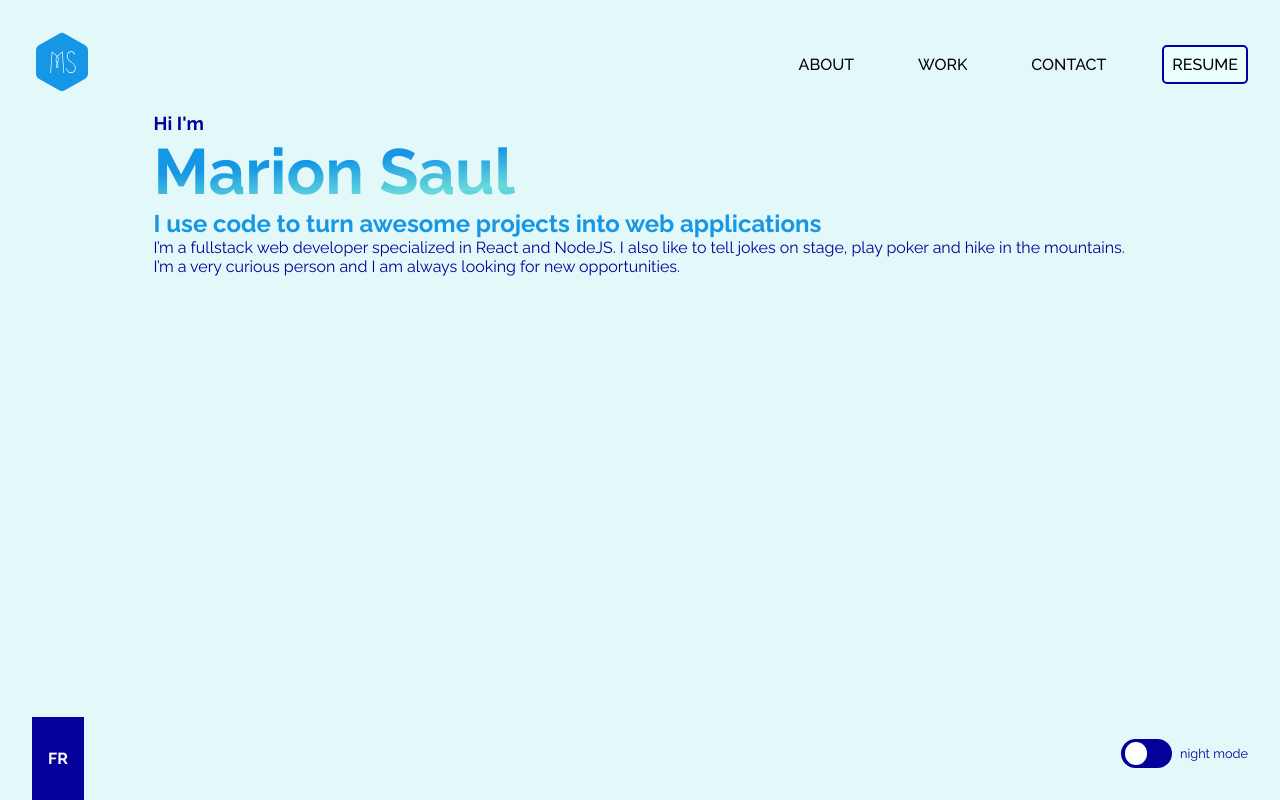
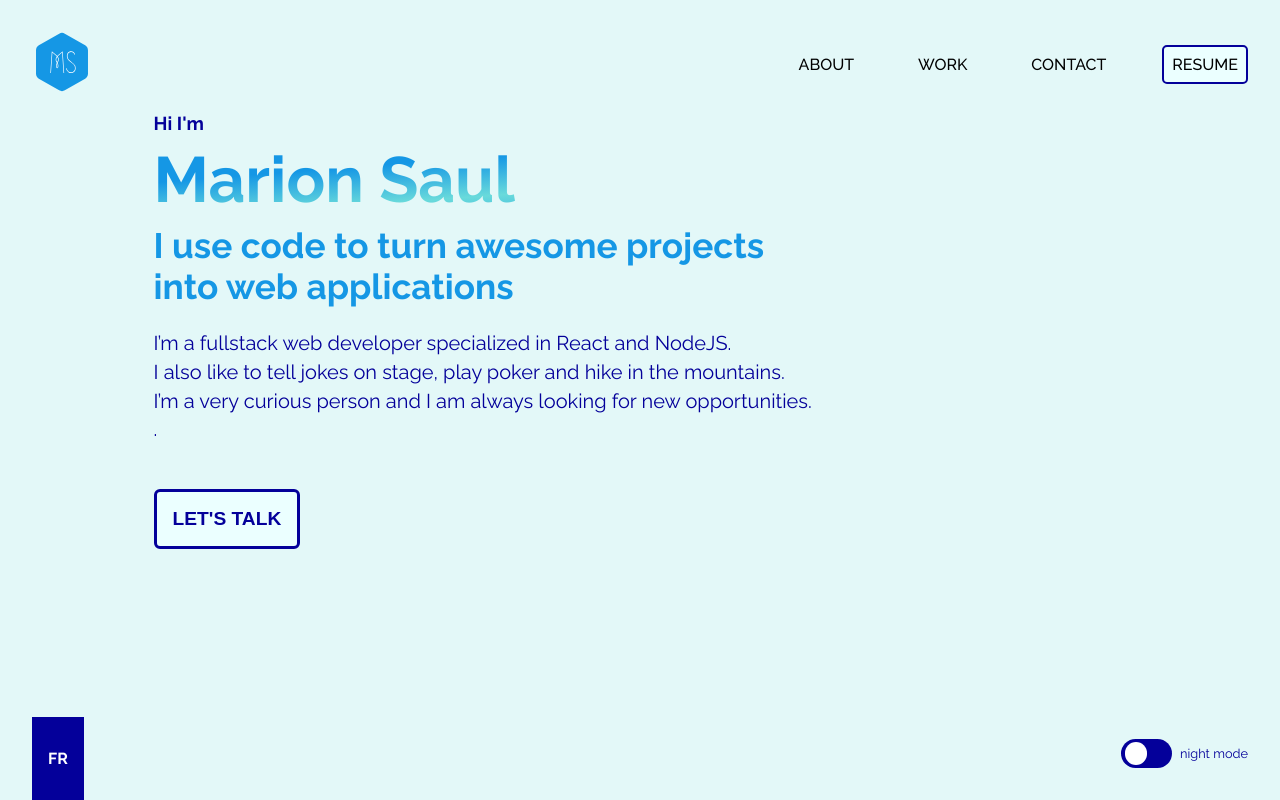
Before and after one commit to Wawamama/portfolio, a React (Create React App) app: page / in a window 1280 px wide. Built offline with nearby package versions, Linux system fonts and the light colour scheme; a web font is replaced by a local one.

Commit message:
homepage ok for desktop

```diff
--- a/src/screens/Home/Home.jsx
+++ b/src/screens/Home/Home.jsx
@@ -1,28 +1,41 @@
+import { NavLink } from 'react-router-dom'
 import { useLanguage } from '../../contexts/language'
 import './home.css'
 
 const contentEN = {
 	hello: "Hi I'm",
-	text: 'I’m a fullstack web developer specialized in React and NodeJS. I also like to tell jokes on stage, play poker and hike in the mountains. I’m a very curious person and I am always looking for new opportunities.',
+	text: `I’m a fullstack web developer specialized in React and NodeJS. \n
+	I also like to tell jokes on stage, play poker and hike in the mountains.\n
+	I’m a very curious person and I am always looking for new opportunities.`,
 	h2: 'I use code to turn awesome projects into web applications',
+	button: "Let's talk",
 }
 
 const contentFR = {
 	hello: 'Bonjour, je suis',
-	text: "Je suis une developpeuse fullstack spécialisée en React et NodeJS. J'aime aussi raconter des blagues sur scène, jouer aux cartes et marcher dans la montagne. Je suis curieuse de nature et toujours à la recherche de nouveaux challenges.",
+	text: `Je suis une developpeuse fullstack spécialisée en React et NodeJS. \n
+	J'aime aussi raconter des blagues sur scène, jouer aux cartes et marcher dans la montagne.
+	Je suis curieuse de nature et toujours à la recherche de nouveaux challenges.`,
 	h2: 'Je tape des lignes de code pour transformer des supers projets en applications web',
+	button: 'Contactez moi',
 }
 
 const Home = () => {
 	const language = useLanguage()
+	const content = language === 'EN' ? contentEN : contentFR
+	const txtLines = content.text.split('.')
 
-	const content = language === 'EN' ? contentEN : contentFR
 	return (
-		<div className="wrapper">
+		<div className="wrapper home">
 			<h3>{content.hello}</h3>
 			<h1 className="marion">Marion Saul</h1>
 			<h2>{content.h2}</h2>
-			<p>{content.text}</p>
+			{txtLines.map(line => (
+				<p>{line}.</p>
+			))}
+			<NavLink to="/contact" className="btnLink">
+				<button className="btn_contact">{content.button}</button>
+			</NavLink>
 		</div>
 	)
 }
--- a/src/screens/Home/home.css
+++ b/src/screens/Home/home.css
@@ -0,0 +1,13 @@
+.home h2 {
+	width: 70%;
+	margin: 0.5rem 0 1.5rem 0;
+}
+
+.home p {
+	font-size: 1.25rem;
+	margin: 0.3rem 0;
+}
+
+.home button {
+	margin-top: 3rem;
+}
--- a/src/styles/global.js
+++ b/src/styles/global.js
@@ -38,6 +38,22 @@ export const GlobalStyles = createGlobalStyle`
   }
   button {
     display: block;
+    outline: none;
+    font-size: 1.2rem;
+    padding: 16px;
+    text-transform: uppercase;
+    font-weight: 600;
+    background-color: ${({ theme }) => theme.bgContactBtn};
+    color: ${({ theme }) => theme.text};
+    border: solid 3px;
+    border-color: ${({ theme }) => theme.text};
+    border-radius: 6px;
+    cursor: pointer;
+    transition: all 0.3s ease-out;
+  }
+  button:hover {
+    background-color: ${({ theme }) => theme.body};
+    color: ${({ theme }) => theme.link};
   }
   a {
     color: ${({ theme }) => theme.link};
@@ -49,6 +65,7 @@ export const GlobalStyles = createGlobalStyle`
   }
   h1.marion {
     font-size: 4rem;
+    margin: 0.5rem 0;
     background: #1597E5;
     background: -webkit-linear-gradient(to bottom right, #1597E5 27%, #69DADB 53%, #1597E5 85%);
     background: -moz-linear-gradient(to bottom right, #1597E5 27%, #69DADB 53%, #1597E5 85%);
@@ -61,6 +78,7 @@ export const GlobalStyles = createGlobalStyle`
     color: ${({ theme }) => theme.text};
   }
   h2 {
+    font-size: 2.2rem;
     color: ${({ theme }) => theme.textSecondary};
   }
   .toggleLangBtn {
--- a/src/styles/theme.js
+++ b/src/styles/theme.js
@@ -5,6 +5,7 @@ export const lightTheme = {
 	toggleBorder: '#fff',
 	link: '#000000',
 	buttonColor: '#04009A',
+	bgContactBtn: '#EBFFFF',
 }
 
 export const darkTheme = {
@@ -14,4 +15,5 @@ export const darkTheme = {
 	toggleBorder: '#030222',
 	link: '#FFFFFF',
 	buttonColor: '#69DADB',
+	bgContactBtn: '#1A1A1B',
 }
```
